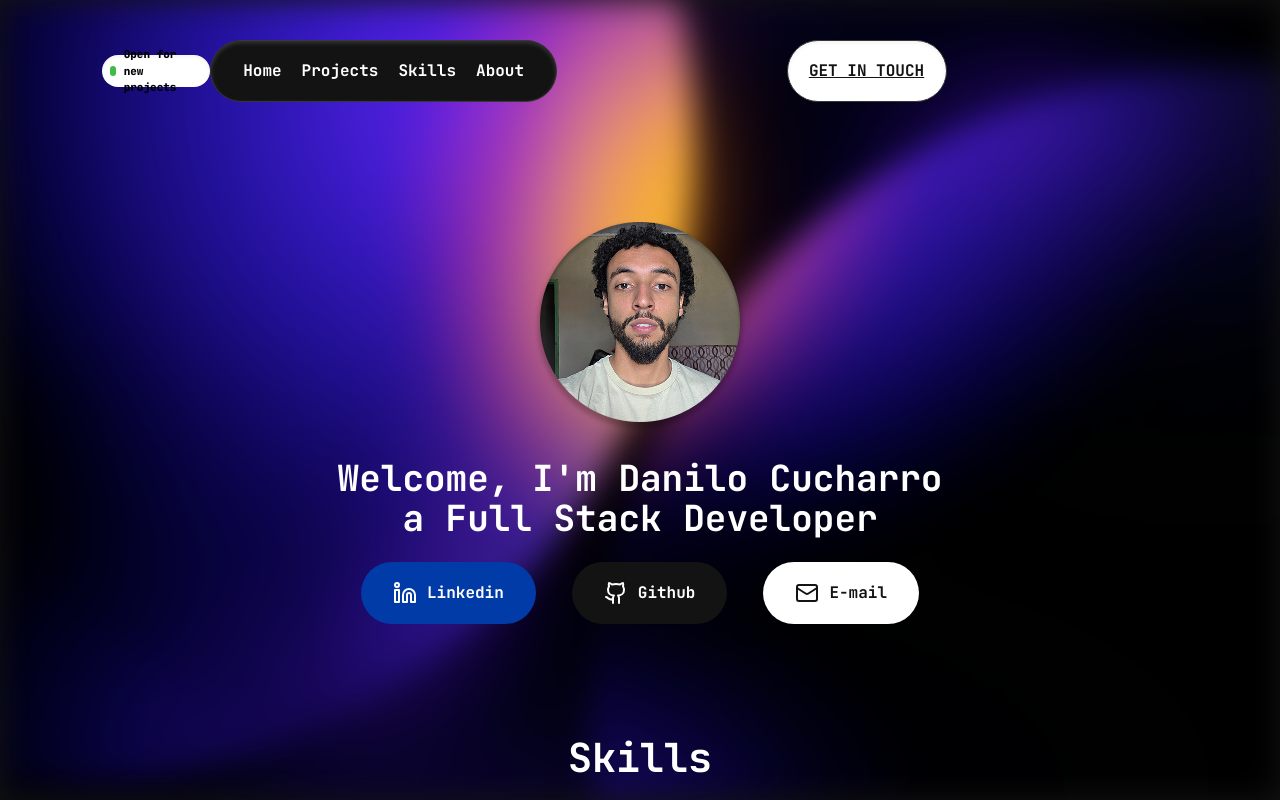
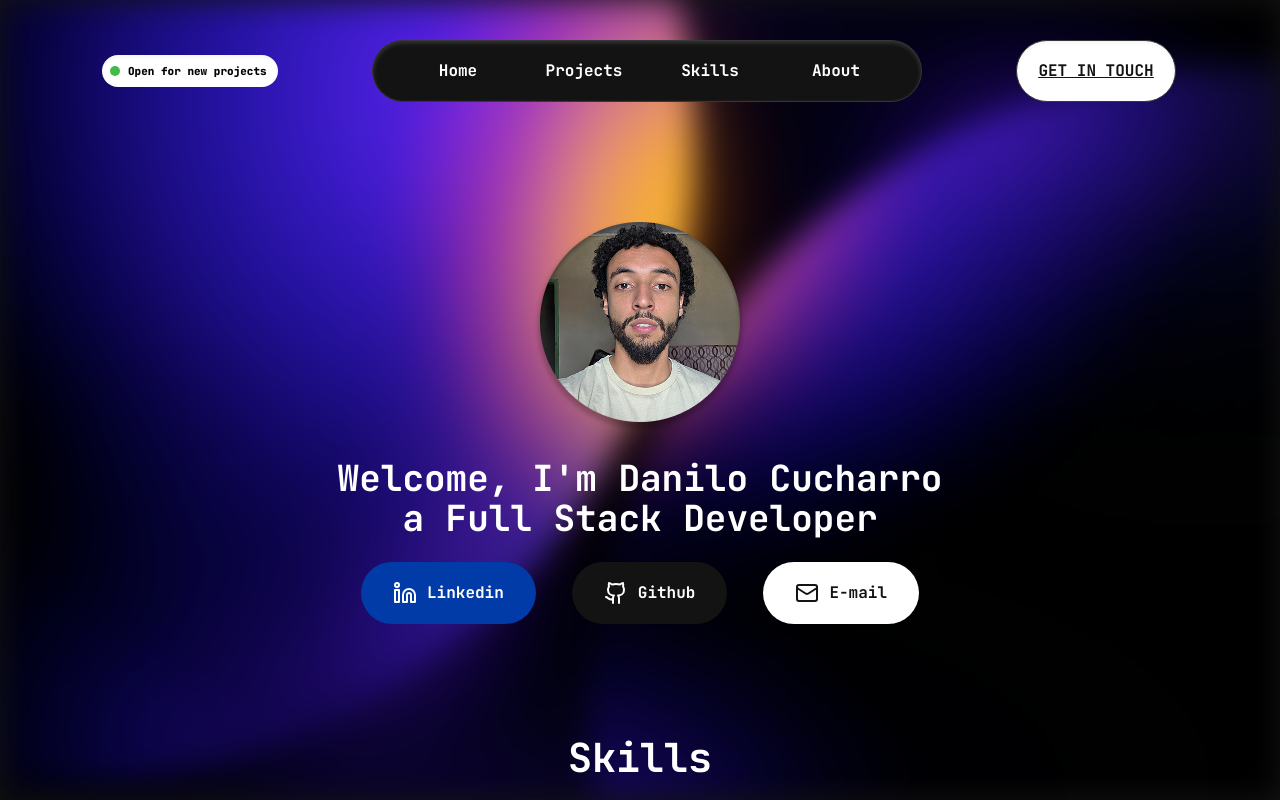
Before and after one commit to danilocucharro/portfolio, a Next.js app: page / in a window 1280 px wide. Shown: the top 800 px of the page. Built offline with nearby package versions, Linux system fonts and the light colour scheme.

Commit message:
fix: fixing a display issue on header component

```diff
--- a/src/app/components/header.tsx
+++ b/src/app/components/header.tsx
@@ -63,7 +63,7 @@ export function Header() {
       </header>
 
       <Dialog>
-        <form className="flex w-full justify-center">
+        <form className="max-md:flex max-md:w-full max-md:justify-center">
           <DialogTrigger
             className="underline font-bold text-base max-md:fixed max-md:bottom-5 max-md:z-50"
             asChild
```
